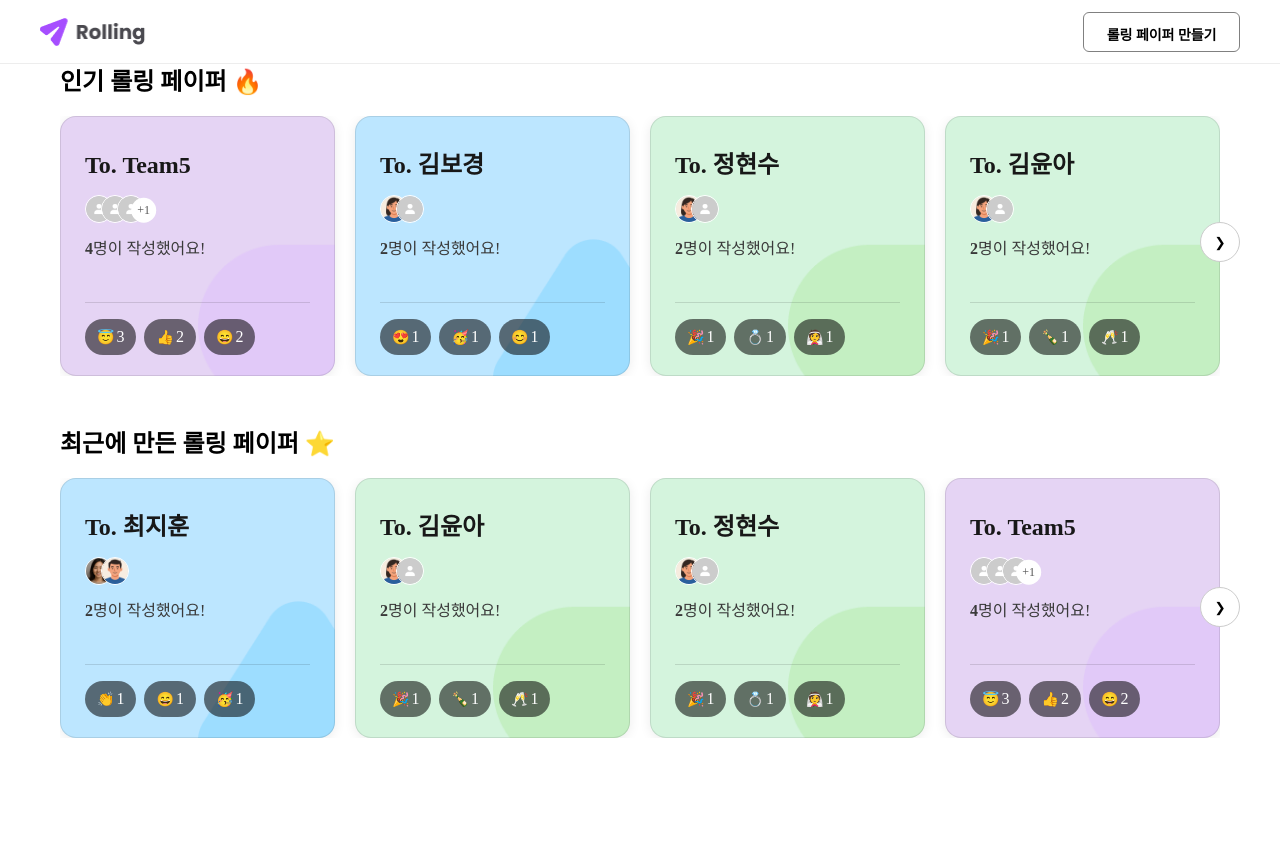
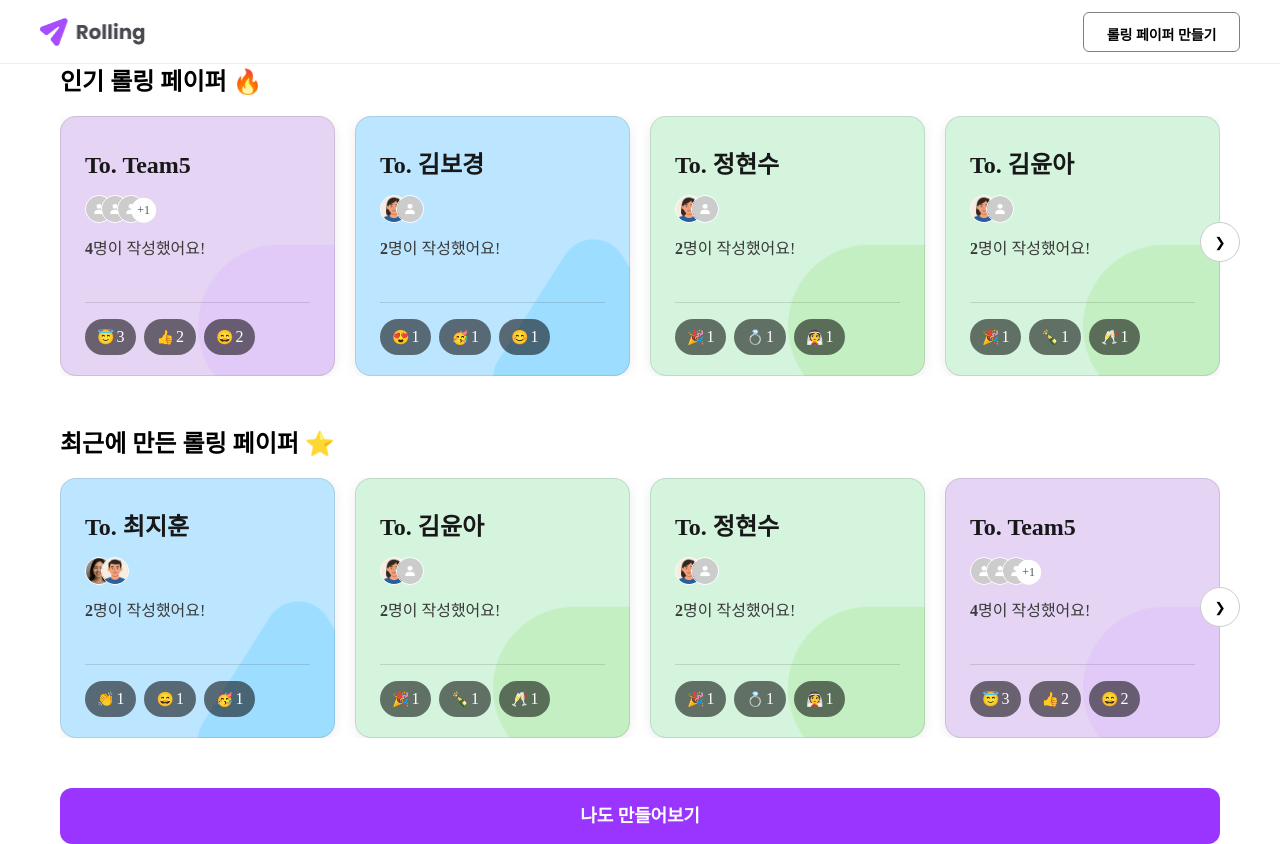
Before and after one commit to Part2-team5-rolling/main, a React (Vite) app: page /list in a window 1280 px wide. Before the commit the page ends 800 px from the top, so only its background shows below. Built offline with nearby package versions, Linux system fonts and the light colour scheme; a web font is replaced by a local one.

Commit message:
feat : 버튼 공통 컴포넌트 페이지 하단에 추가

```diff
--- a/src/pages/ListPage.jsx
+++ b/src/pages/ListPage.jsx
@@ -3,6 +3,7 @@ import { useNavigate, useLocation } from 'react-router-dom'; // 추가
 import styles from '../styles/Pages/ListPage.module.css';
 import { fetchRollingList } from '../api/list-api';
 import Header from '../components/common/Header';
+import Button from '../components/common/Button';
 
 function ListPage() {
   const [list, setList] = useState([]);
@@ -108,6 +109,10 @@ function ListPage() {
   // 카드 클릭 시 상세페이지 이동
   const handleCardClick = (id) => {
     navigate(`/post/${id}`);
+  };
+
+  const goToPage = (path) => {
+    navigate(path);
   };
 
   return (
@@ -271,7 +276,11 @@ function ListPage() {
           </button>
         </div>
       </div>
-
+      <div className={styles['list-page__footer-buttons']}>
+        <Button onClick={() => goToPage('/post')} className="button--primary">
+          나도 만들어보기
+        </Button>
+      </div>
     </div>
   );
 }
```
